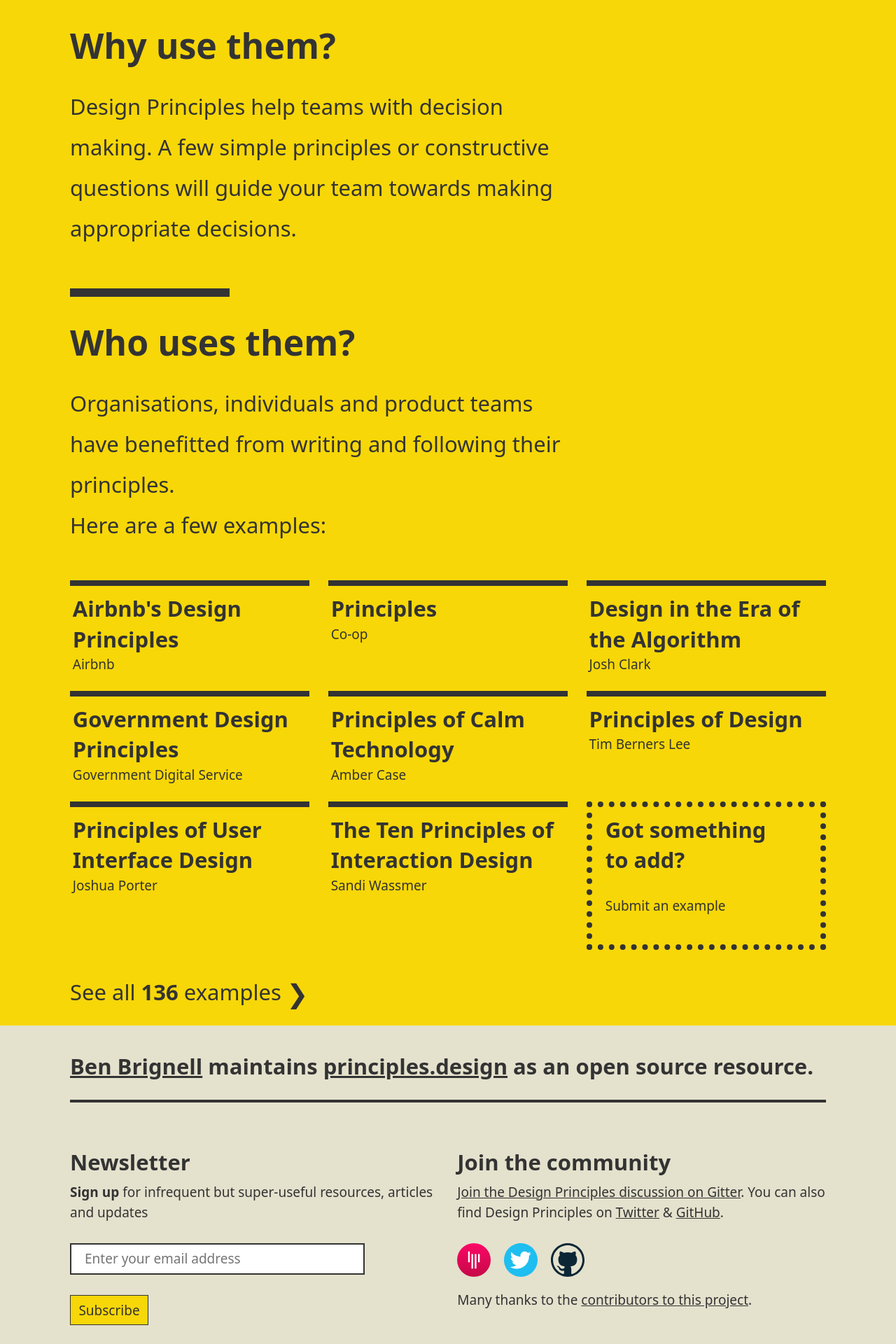
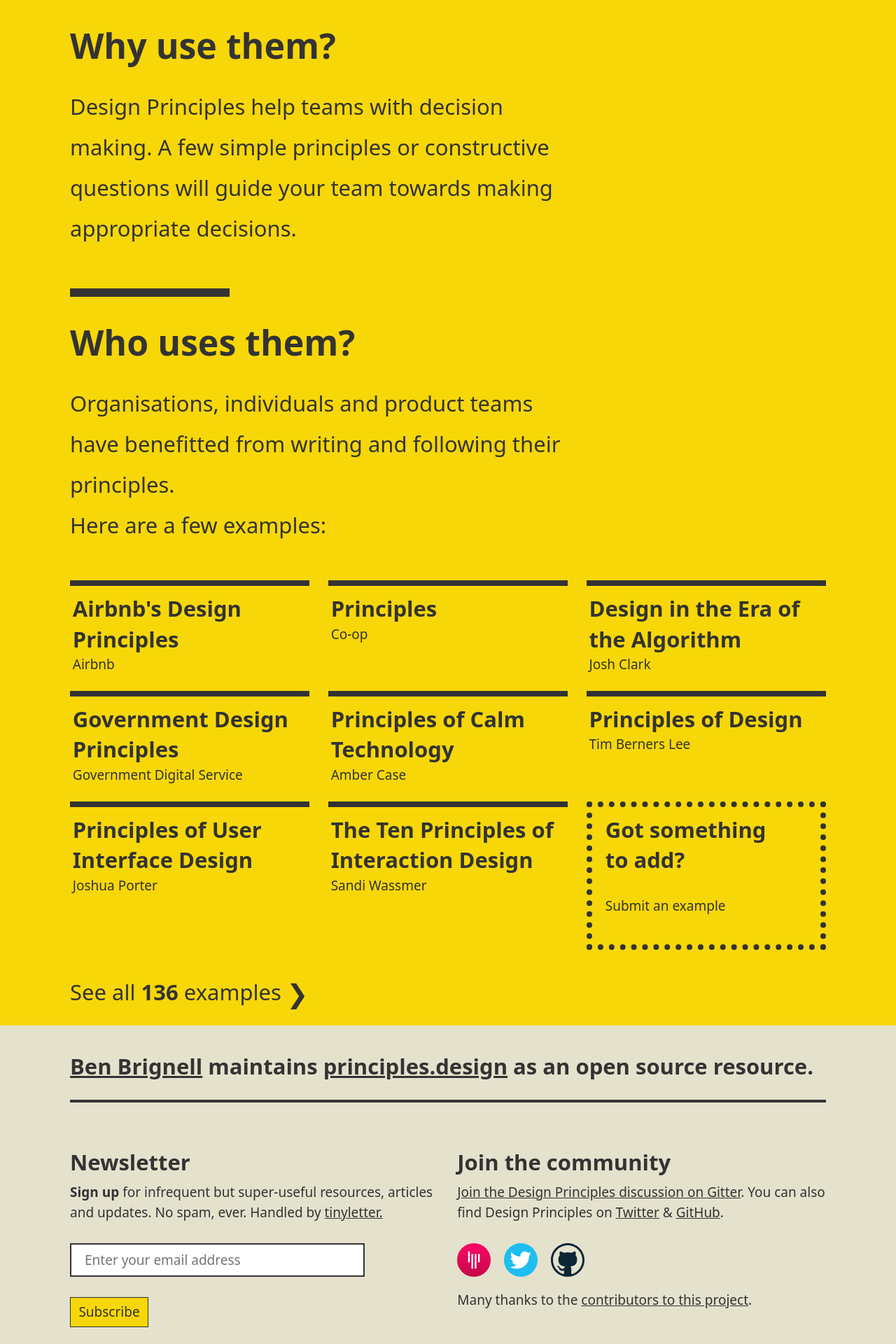
Before and after one commit to benbrignell/principles.design, a Jekyll site: the page built from index.html, in a window 1280 px wide. Shown: the part 1857-3777 px from the top of the page at 70% size. Built offline with Jekyll 4.4.1, drawn with Linux system fonts in a browser that asks for light colours.

Commit message:
added no-spam message and made input same baseline height as social icons

```diff
--- a/_includes/footer.html
+++ b/_includes/footer.html
@@ -6,7 +6,7 @@
 
       <div class="two-up">
         <p class="h3 bold">Newsletter</p>
-        <p><strong>Sign up</strong> for infrequent but super-useful resources, articles and updates</p>
+        <p><strong>Sign up</strong> for infrequent but super-useful resources, articles and updates. No spam, ever. Handled by <a href="https://tinyletter.com/designprinciples">tinyletter.</a></p>
         <form action="https://tinyletter.com/designprinciples" method="post" target="popupwindow" onsubmit="window.open('https://tinyletter.com/designprinciples', 'popupwindow', 'scrollbars=yes,width=800,height=600');return true">
           <p><input type="text" style="width:80%;" name="email" id="tlemail" placeholder="Enter your email address" /></p><input type="hidden" value="1" name="embed"/><input type="submit" value="Subscribe" /></form>
       </div>
--- a/_sass/_scratch.scss
+++ b/_sass/_scratch.scss
@@ -351,7 +351,7 @@
     padding: 0.4em 1em;
     border: solid 2px $black;
     color: $black;
-
+    height: 48px!important;
 }
 
 input[type=text]:focus {
```
